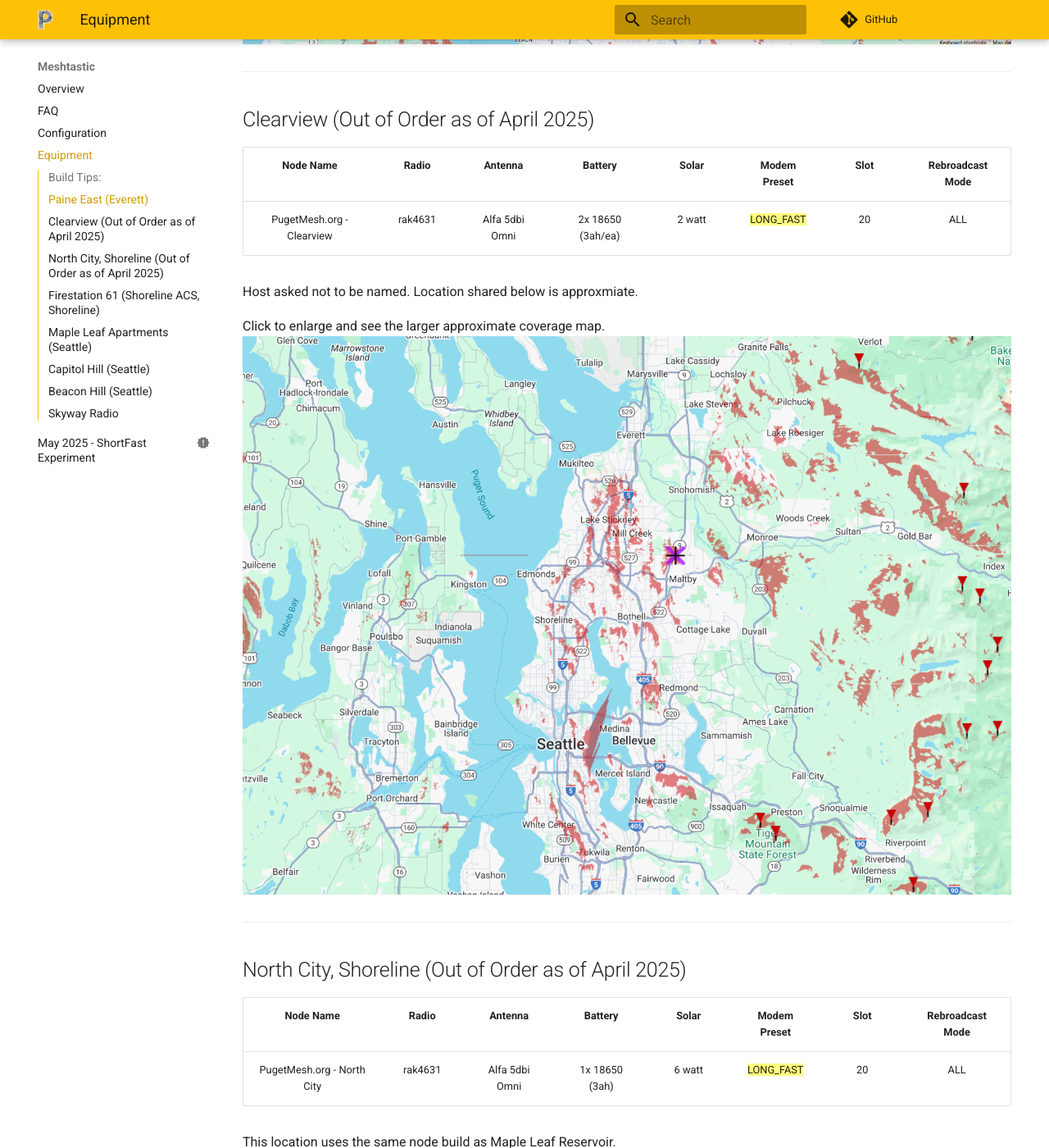
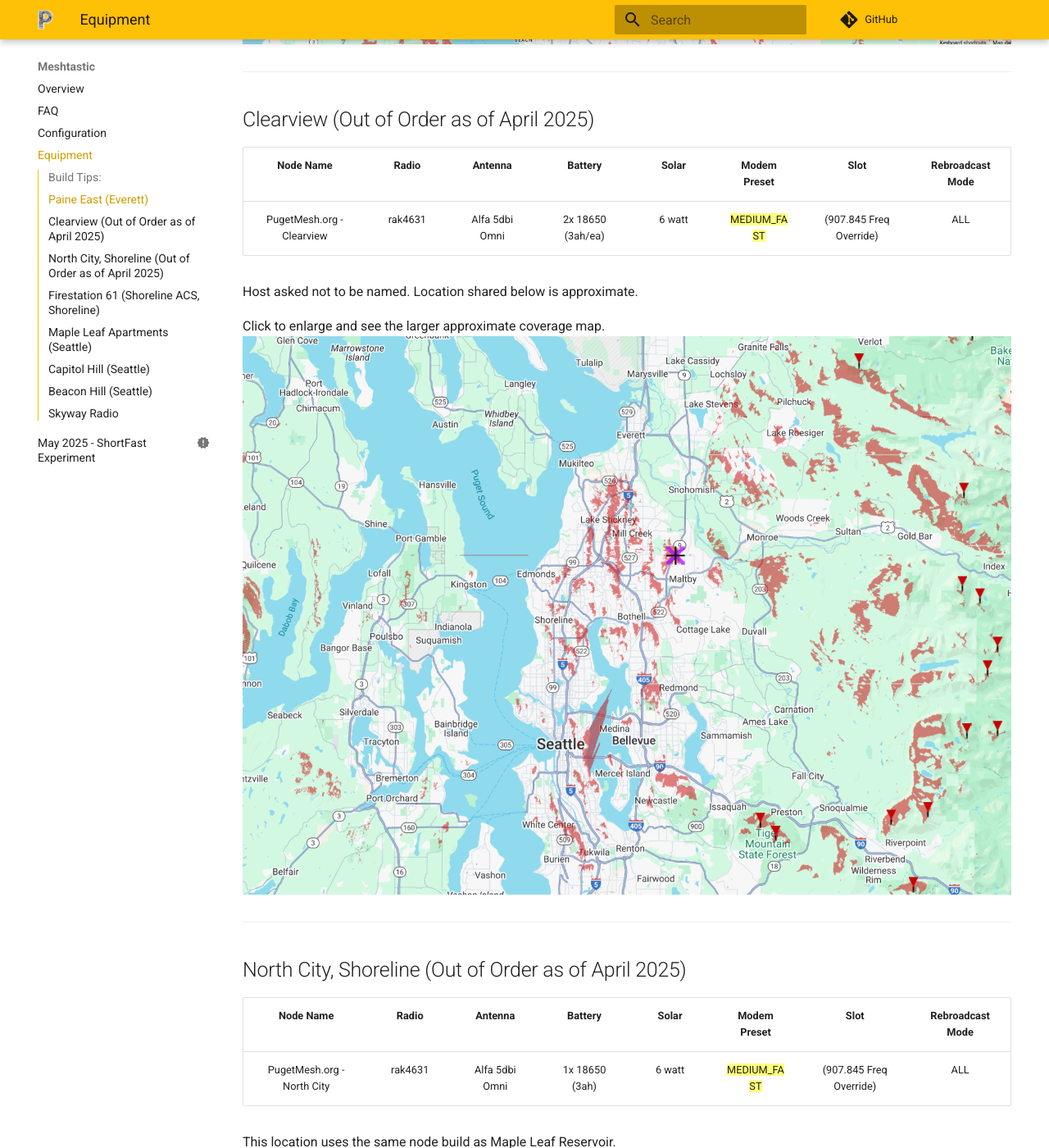
Before and after one commit to pugetmesh/pugetmesh.github.io, an MkDocs documentation site: the page built from docs/meshtastic/equipment.md, in a window 1280 px wide and 1400 px high, scrolled down 2583 px. Shown: the whole window at 82% size. Built offline with MkDocs 1.6.1 and Material for MkDocs 9.7.7, drawn with Linux system fonts in a browser that asks for light colours; comment, search, counter and statistics services are not loaded; some of the changed text lies outside the part shown.

Commit message:
Updating post-may event. Updated Meshtastic equipment page to reflect current MediumFast 907.845 test data.

```diff
--- a/docs/meshtastic/equipment.md
+++ b/docs/meshtastic/equipment.md
@@ -20,7 +20,7 @@
 Node Name | Radio | Antenna | Battery | Solar | Modem Preset | Slot | Rebroadcast Mode
 :---: | :---: | :---: | :---: | :---: | :---: | :---: | :---:
 PugetMesh.org - Paine East | rak4631 | Alfa 5dbi Omni | 1x lipo (5ah) | 10 watt (shared) | {==LONG_FAST==} | 20 | ALL
-PugetMesh.org - Paine-SF East| rak4631 | Alfa 5dbi Omni | 1x lipo (5ah) | 10 watt (shared) | {==SHORT_FAST==} | 68 | ALL
+PugetMesh.org - Paine East | rak4631 | Alfa 5dbi Omni | 1x lipo (5ah) | 10 watt (shared) | {==MEDIUM_FAST==} | (907.845 Freq Override) | ALL
 
 ![Paine East Node](/media/PugetMesh_PaineEast.jpg)
 
@@ -31,9 +31,9 @@
 ## Clearview (Out of Order as of April 2025)
 Node Name | Radio | Antenna | Battery | Solar | Modem Preset | Slot | Rebroadcast Mode
 :---: | :---: | :---: | :---: | :---: | :---: | :---: | :---:
-PugetMesh.org - Clearview | rak4631 | Alfa 5dbi Omni | 2x 18650 (3ah/ea) | 2 watt | {==LONG_FAST==} | 20 | ALL
+PugetMesh.org - Clearview | rak4631 | Alfa 5dbi Omni | 2x 18650 (3ah/ea) | 6 watt | {==MEDIUM_FAST==} | (907.845 Freq Override) | ALL
 
-Host asked not to be named. Location shared below is approxmiate.
+Host asked not to be named. Location shared below is approximate.
 
 Click to enlarge and see the larger approximate coverage map.
 [![Clearview Coverage Map](/media/ClearviewNodeMap.png)](https://www.heywhatsthat.com/?view=BAXN1N63)
@@ -43,7 +43,7 @@
 
 Node Name | Radio | Antenna | Battery | Solar | Modem Preset | Slot | Rebroadcast Mode
 :---: | :---: | :---: | :---: | :---: | :---: | :---: | :---:
-PugetMesh.org - North City | rak4631 | Alfa 5dbi Omni | 1x 18650 (3ah) | 6 watt | {==LONG_FAST==} | 20 | ALL
+PugetMesh.org - North City | rak4631 | Alfa 5dbi Omni | 1x 18650 (3ah) | 6 watt | {==MEDIUM_FAST==} | (907.845 Freq Override) | ALL
 
 This location uses the same node build as Maple Leaf Reservoir.
 
@@ -81,7 +81,7 @@
 Node Name | Radio | Antenna | Battery | Solar | Modem Preset | Slot | Rebroadcast Mode
 :---: | :---: | :---: | :---: | :---: | :---: | :---: | :---:
 PugetMesh.org - Capitol Hill | rak4631 | Alfa 5dbi Omni | 1x lipo (5ah) | 10 watt (shared) | {==LONG_FAST==} | 20 | ALL
-PugetMesh.org - Capitol Hill | rak4631 | Alfa 5dbi Omni | 1x lipo (5ah) | 10 watt (shared) | {==SHORT_FAST==} | 68 | ALL
+PugetMesh.org - Capitol Hill | rak4631 | Alfa 5dbi Omni | 1x lipo (5ah) | 10 watt (shared) | {==MEDIUM_FAST==} | (907.845 Freq Override) | ALL
 
 Click to enlarge and see the larger coverage map.
 [![Capitol Hill  Coverage Map](/media/CapitolHill_sml.jpg)](https://www.heywhatsthat.com/?view=T29861XC)
@@ -101,7 +101,7 @@
 
 Node Name | Radio | Antenna | Battery | Solar | Modem Preset | Slot | Rebroadcast Mode
 :---: | :---: | :---: | :---: | :---: | :---: | :---: | :---:
-PugetMesh.org - Skyway Radio | rak4631 | Alfa 5dbi Omni | 2x 18650 (3ah/each) | 10 watt | {==SHORT_FAST==} | 68 | ALL
+PugetMesh.org - Skyway Radio | rak4631 | Alfa 5dbi Omni | 2x 18650 (3ah/each) | 10 watt | {==MEDIUM_FAST==} | (907.845 Freq Override) | ALL
 
 Click to enlarge and see the larger coverage map.
 [![Skyway Radio Coverage Map](/media/SkywayRadioNodeMap.png)](https://www.heywhatsthat.com/?view=DS4BGWQM)
```
Also changed, not shown: other parts of docs/meshtastic/equipment.md (+3 -3 lines), docs/index.md (+4 -3 lines), docs/meshtastic/index.md (+1 -1 lines).
